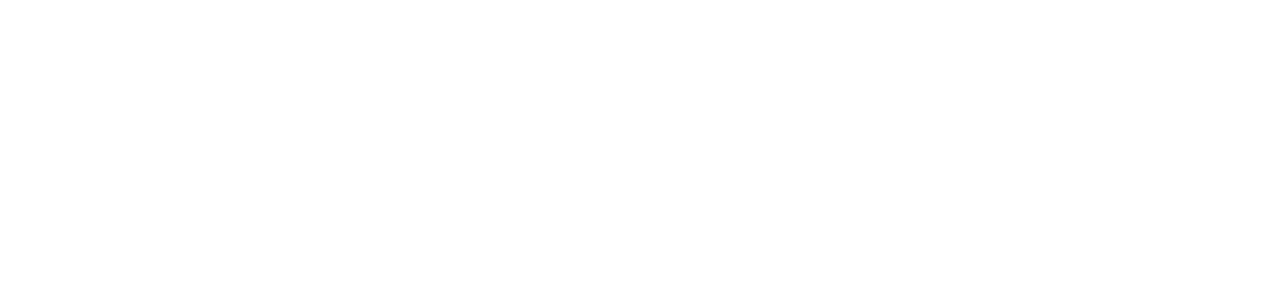
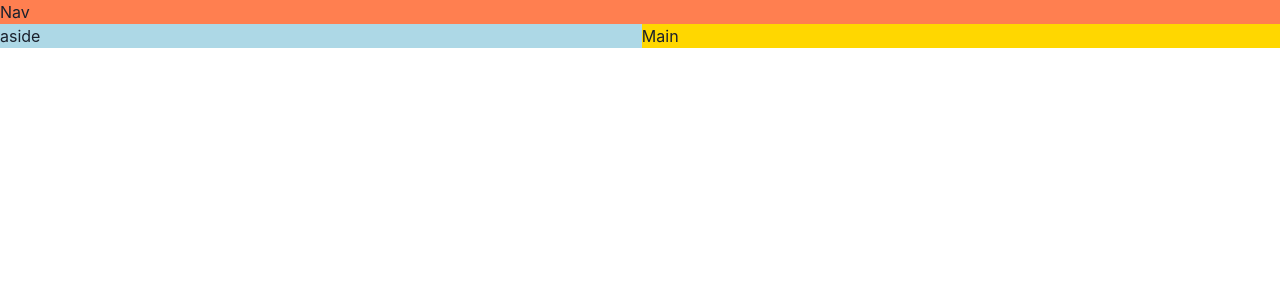
Before and after one commit to FarazRashid/ReactPractice, a React (Vite) app in the folder game-hub/: page / in a window 1280 px wide. Shown: the top 300 px of the page. Built offline with nearby package versions, Linux system fonts and the light colour scheme.

Commit message:
Adds a responsive layout

```diff
--- a/game-hub/package.json
+++ b/game-hub/package.json
@@ -11,6 +11,9 @@
   },
   "dependencies": {
     "@chakra-ui/react": "^2.8.1",
+    "@emotion/react": "^11.11.1",
+    "@emotion/styled": "^11.11.0",
+    "framer-motion": "^10.16.4",
     "react": "^18.2.0",
     "react-dom": "^18.2.0"
   },
--- a/game-hub/src/App.tsx
+++ b/game-hub/src/App.tsx
@@ -1,5 +1,25 @@
+import { Grid, GridItem, Show } from "@chakra-ui/react";
+
 function App() {
-  return <></>;
+  return (
+    <>
+      <Grid
+        templateAreas={{ base: `"nav" "main"`, lg: `"nav nav" "aside main"` }}
+      >
+        <GridItem area={"nav"} bg={"coral"}>
+          Nav
+        </GridItem>
+        <Show above="lg">
+          <GridItem area={"aside"} bg={"lightblue"}>
+            aside
+          </GridItem>
+        </Show>
+        <GridItem area={"main"} bg={"gold"}>
+          Main
+        </GridItem>
+      </Grid>
+    </>
+  );
 }
 
 export default App;
```
Also changed, not shown: 1 other file (tests, documents, lock files or other folders).
